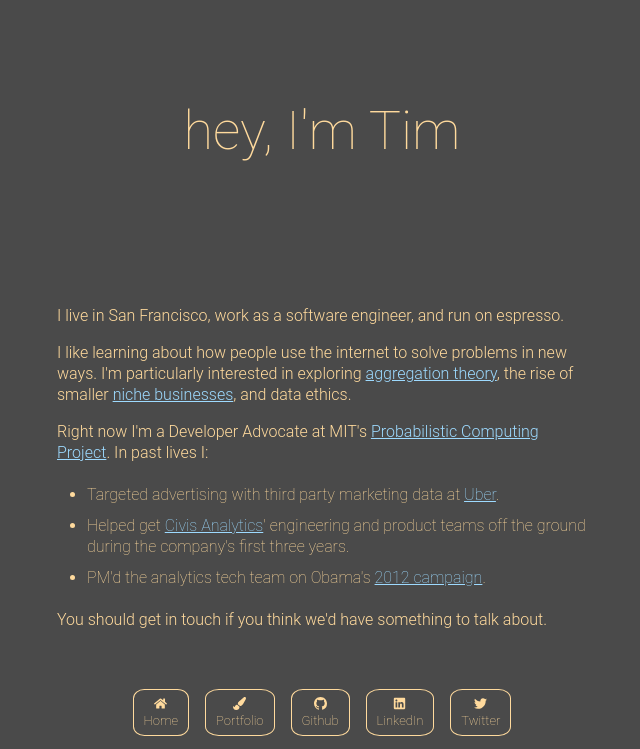
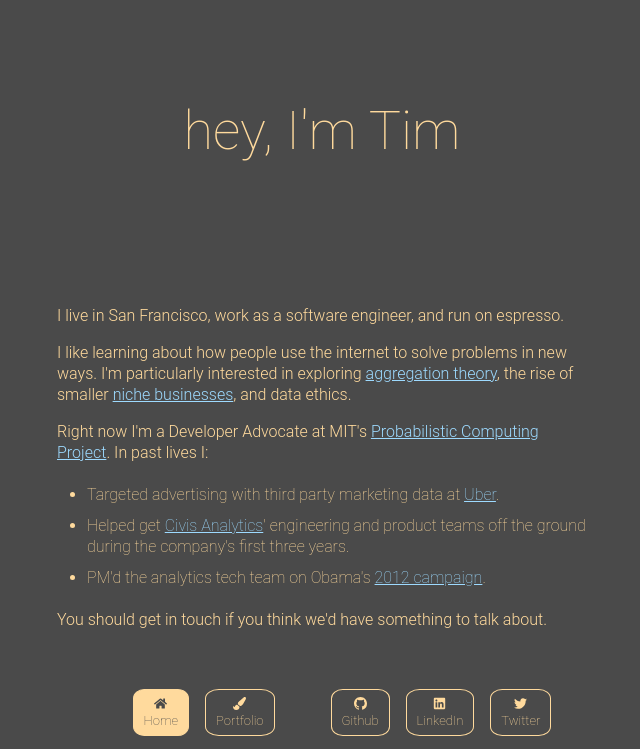
Before and after one commit to tctrautman/timtrautman-portfolio, a Gatsby site: page / in a window 1280 px wide. Shown: the part 353-1102 px from the top of the page, without its empty margins (326-966 px from the left). Built offline with nearby package versions, Linux system fonts and the light colour scheme; Gatsby itself is replaced by a stand-in of ours.

Commit message:
Make footer button colors invert based on content, put buttons into sections

```diff
--- a/src/components/Footer.js
+++ b/src/components/Footer.js
@@ -6,21 +6,41 @@ import Button from './FooterButton';
 
 const FooterContainer = styled.div`
     padding-bottom: 0px;
-    color: ${props => props.theme.color};
+    .divider {
+        display: inline-block;
+        min-width: 40px;
+    }
+
+    .firstRow {
+        display: inline-block;
+        justify-self: center;
+    }
+
+    .secondRow {
+        display: inline-block;
+        justify-self: center;
+    }
 `;
 
 const Footer = props => (
     <FooterContainer>
+        <div className="divider" />
+        <div className="firstRow">
             <Button
                 title="Home"
                 icon={<FaHome />}
                 handler={props.setHome}
+                content={props.content}
             />
             <Button
                 title="Portfolio"
                 icon={<FaPaintBrush />}
                 handler={props.setPortfolio}
+                content={props.content}
             />
+        </div>
+        <div className="divider" />
+        <div className="secondRow">
             <Button
                 title="Github"
                 icon={<GoMarkGithub />}
@@ -36,6 +56,7 @@ const Footer = props => (
                 icon={<FaTwitter />}
                 path="https://twitter.com/TimTrautman"
             />
+        </div>
     </FooterContainer>
 );
 
--- a/src/components/FooterButton.js
+++ b/src/components/FooterButton.js
@@ -1,5 +1,18 @@
 import React from 'react';
 import styled from 'styled-components';
+
+let invertColors = (props, cssProp) => {
+    const title = props.title;
+    const content = props.content;
+    console.log(props)
+
+    if ((title === "Home" && content === "home")
+        || (title === "Portfolio" && content === "portfolio")) {
+            return cssProp === "background" ? props.theme.color : props.theme.background;
+        } else {
+            return cssProp === "background" ? props.theme.background : props.theme.color;
+    }
+}
 
 const IconContainer = styled.div`
     padding-left: 10px;
@@ -15,7 +28,7 @@ const IconContainer = styled.div`
     max-width: 70px;
     display: inline-block;
     font-size: 13px;
-    color: ${props => props.theme.color};
+    background: ${props => invertColors(props, "background")};
 
     div {
         padding-top: 7px;
@@ -27,7 +40,7 @@ const IconContainer = styled.div`
     }
 
     a, a:link, a:visited, a:active {
-        color: ${props => props.theme.color};
+        color: ${props => invertColors(props, "color")};
         text-decoration: none;
         cursor: pointer;
     }
@@ -35,7 +48,7 @@ const IconContainer = styled.div`
 
 const Button = props => {
     return (
-        <IconContainer>
+        <IconContainer title={props.title} content={props.content}>
             <a onClick={props.handler} href={props.path}>
                 <div>
                     {props.icon}
--- a/src/pages/index.js
+++ b/src/pages/index.js
@@ -117,6 +117,7 @@ class Home extends Component {
                         <Footer
                             setHome={this._setHome}
                             setPortfolio={this._setPortfolio}
+                            content={this.state.content}
                         />
                     </Container>
                 </React.Fragment>
```
Lines whose indentation alone changed are shown as unchanged.
